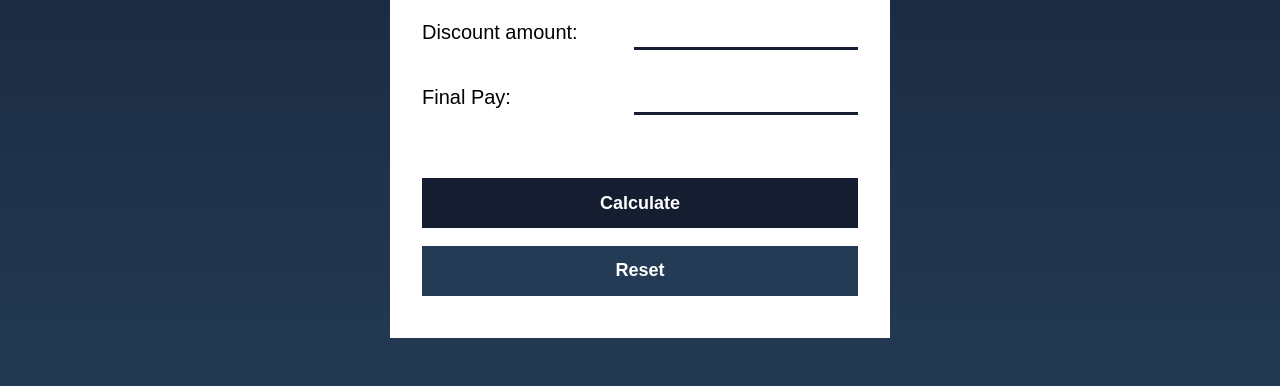
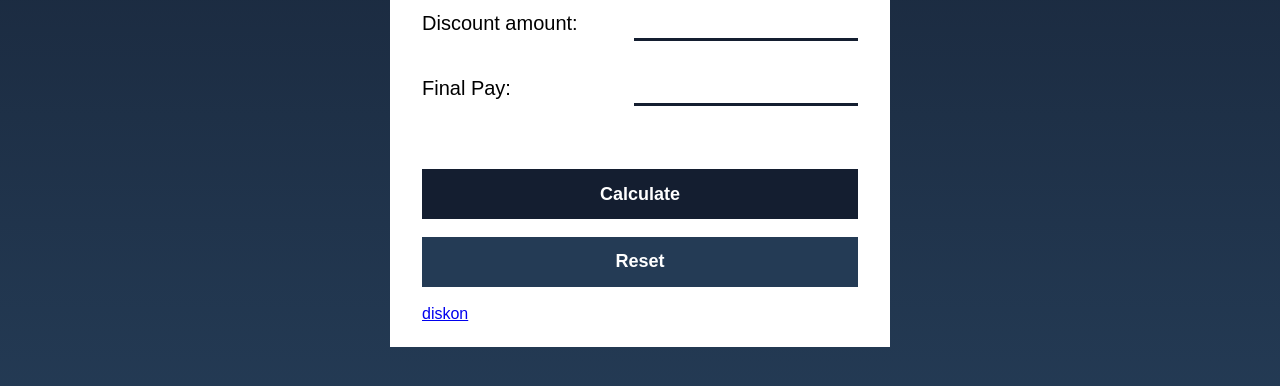
Before and after one commit to Encephs17/UKK12025, a plain HTML site: page index.html in a window 1280 px wide. Shown: the part 382-768 px from the top of the page. Drawn offline with Linux system fonts and the light colour scheme.

Commit message:
Update index.html

```diff
--- a/index.html
+++ b/index.html
@@ -41,6 +41,7 @@
 
             <button type="submit" class="calculate">Calculate</button>
             <input type="reset" value="Reset" class="reset">
+            <a href="diskon.php">diskon</a>
         </form>
     </div>
 </body>
```
